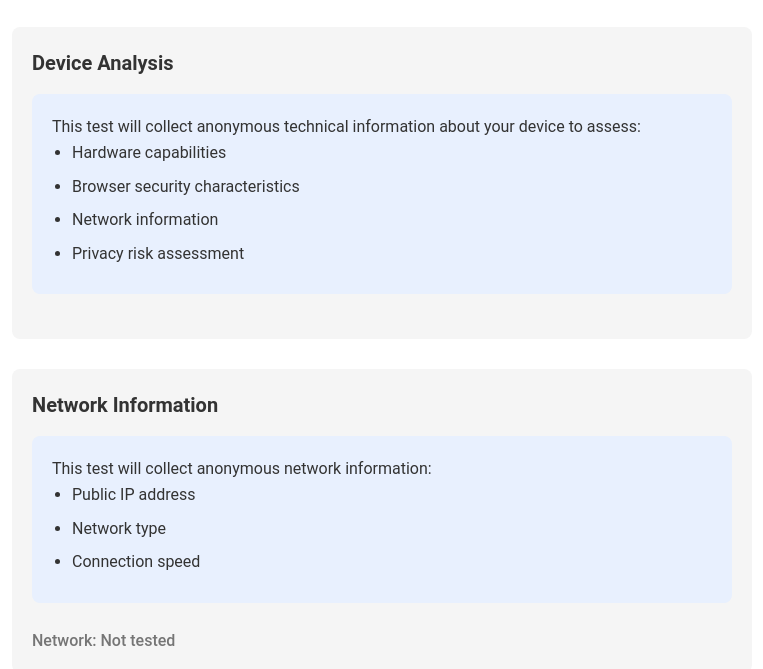
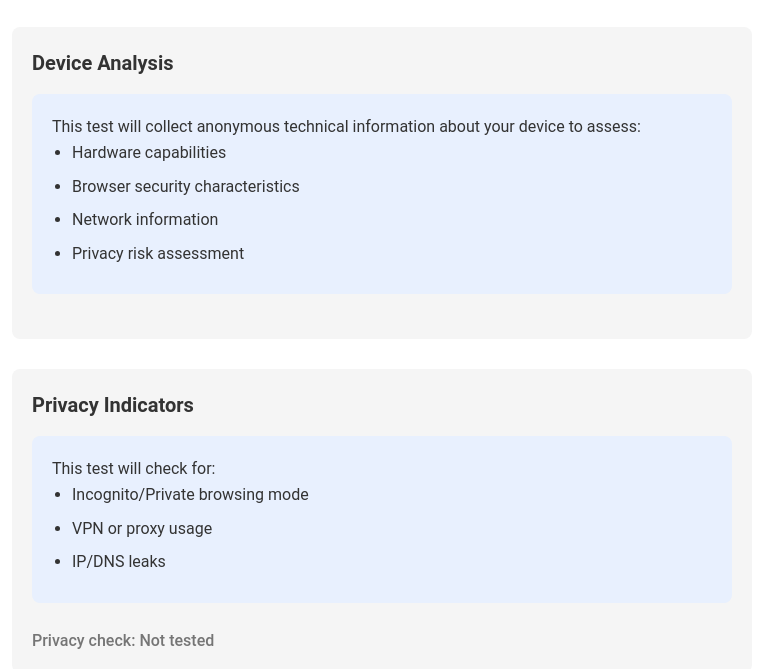
Before and after one commit to Ramesh-anon/connection-test-tool, a website: page project-root/public/index.html in a window 1280 px wide. Shown: the part 131-800 px from the top of the page, without its empty margins (258-1021 px from the left). Drawn offline with Linux system fonts and the light colour scheme.

Commit message:
Update index.html
comprehensive privacy detection capabilities while ensuring all timestamps are shown in IST. The system will detect VPNs, proxies, incognito mode, and check for IP leaks

```diff
--- a/project-root/public/index.html
+++ b/project-root/public/index.html
@@ -44,6 +44,19 @@
         </ul>
       </div>
     </div>
+
+    <div class="test-section">
+  <h2>Privacy Indicators</h2>
+  <div class="info-box">
+    <p>This test will check for:</p>
+    <ul>
+      <li>Incognito/Private browsing mode</li>
+      <li>VPN or proxy usage</li>
+      <li>IP/DNS leaks</li>
+    </ul>
+  </div>
+  <div class="test-status" id="privacyStatus">Privacy check: Not tested</div>
+</div>
 
     <div class="test-section">
   <h2>Network Information</h2>
```
